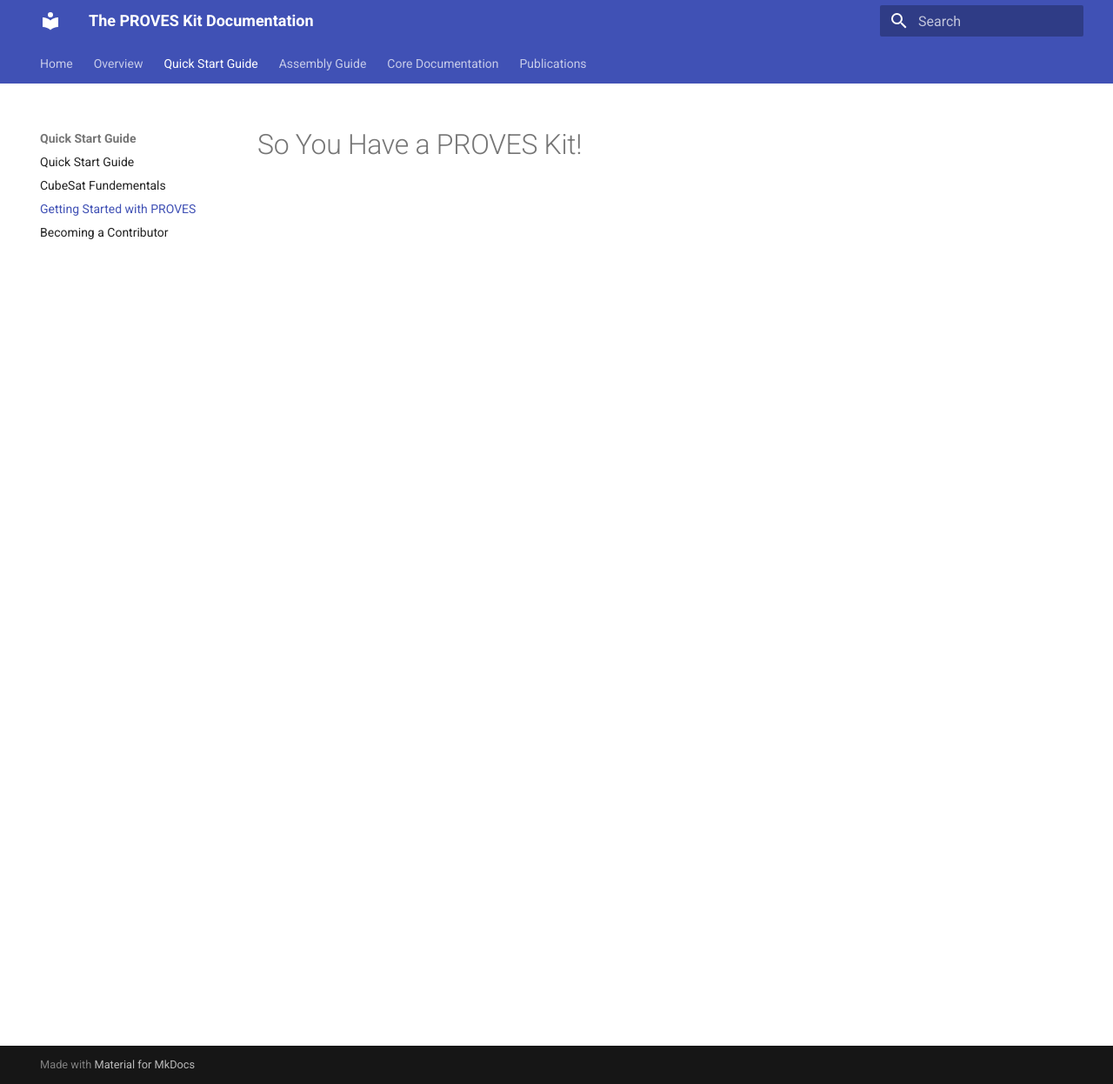
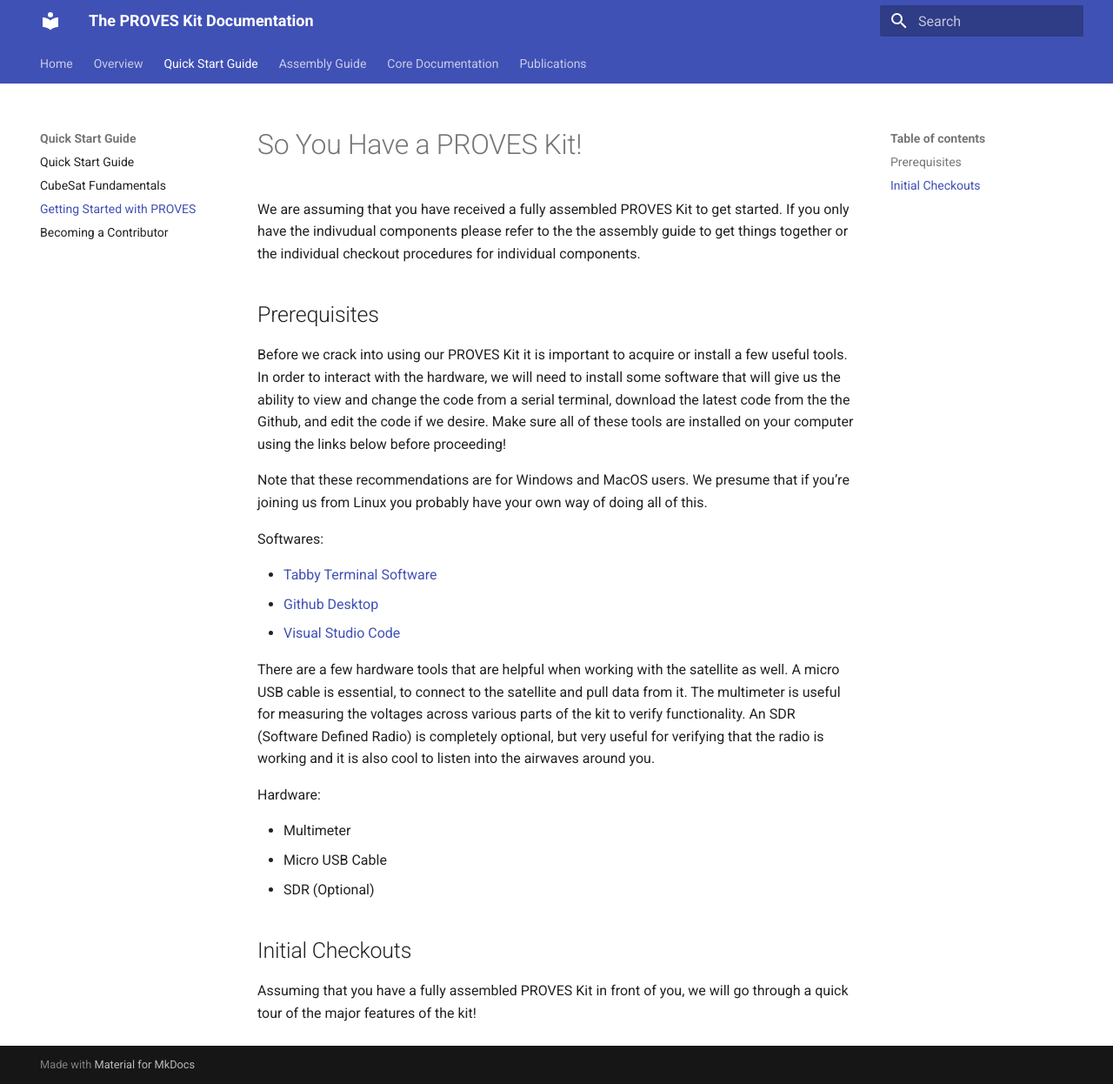
Before and after one commit to proveskit/Documentation, an MkDocs documentation site: the page built from docs/quick_start/proves_quick_start.md, in a window 1280 px wide and 1246 px high. Shown: the whole window at 87% size. Built offline with MkDocs 1.6.1 and Material for MkDocs 9.7.7, drawn with Linux system fonts in a browser that asks for light colours.

Commit message:
Updates!

```diff
--- a/docs/quick_start/proves_quick_start.md
+++ b/docs/quick_start/proves_quick_start.md
@@ -1 +1,27 @@
 # So You Have a PROVES Kit!
+
+We are assuming that you have received a fully assembled PROVES Kit to get started. If you only have the indivudual components please refer to the the assembly guide to get things together or the individual checkout procedures for individual components.
+
+## Prerequisites
+
+Before we crack into using our PROVES Kit it is important to acquire or install a few useful tools. In order to interact with the hardware, we will need to install some software that will give us the ability to view and change the code from a serial terminal, download the latest code from the the Github, and edit the code if we desire. Make sure all of these tools are installed on your computer using the links below before proceeding!
+
+Note that these recommendations are for Windows and MacOS users. We presume that if you’re joining us from Linux you probably have your own way of doing all of this.
+
+Softwares:
+
+- [Tabby Terminal Software](https://tabby.sh)
+- [Github Desktop](https://desktop.github.com)
+- [Visual Studio Code](https://code.visualstudio.com)
+
+There are a few hardware tools that are helpful when working with the satellite as well. A micro USB cable is essential, to connect to the satellite and pull data from it. The multimeter is useful for measuring the voltages across various parts of the kit to verify functionality. An SDR (Software Defined Radio) is completely optional, but very useful for verifying that the radio is working and it is also cool to listen into the airwaves around you.
+
+Hardware:
+
+- Multimeter
+- Micro USB Cable
+- SDR (Optional)
+
+## Initial Checkouts
+
+Assuming that you have a fully assembled PROVES Kit in front of you, we will go through a quick tour of the major features of the kit!
--- a/mkdocs.yml
+++ b/mkdocs.yml
@@ -42,7 +42,7 @@
     - Design Philosophy: design_philosophy.md
   - Quick Start Guide: # Qucok start guide
     - Introduction: quick_start/index.md
-    - CubeSat Fundementals: quick_start/cubesat_fundementals.md
+    - CubeSat Fundamentals: quick_start/cubesat_fundamentals.md
     - Getting Started with PROVES: quick_start/proves_quick_start.md
     - Becoming a Contributor: quick_start/becoming_contributor.md
   - Assembly Guide:
```
Also changed, not shown: docs/quick_start/cubesat_fundamentals.md (added, +20 -0 lines), docs/quick_start/cubesat_fundementals.md (deleted, +0 -1 lines).
